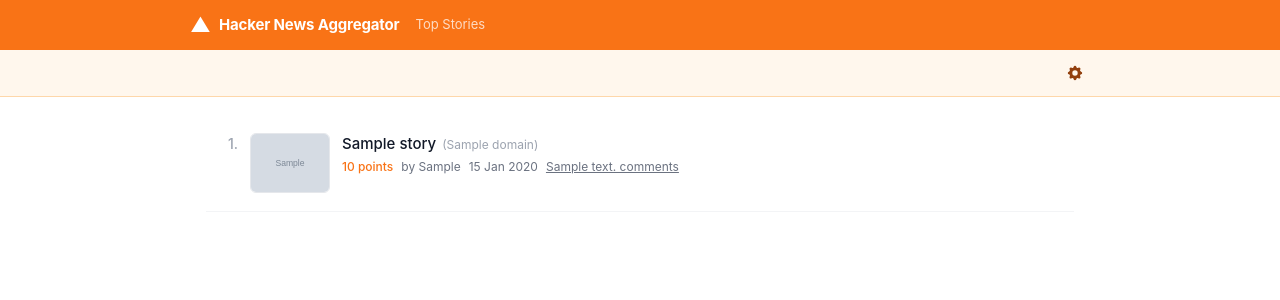
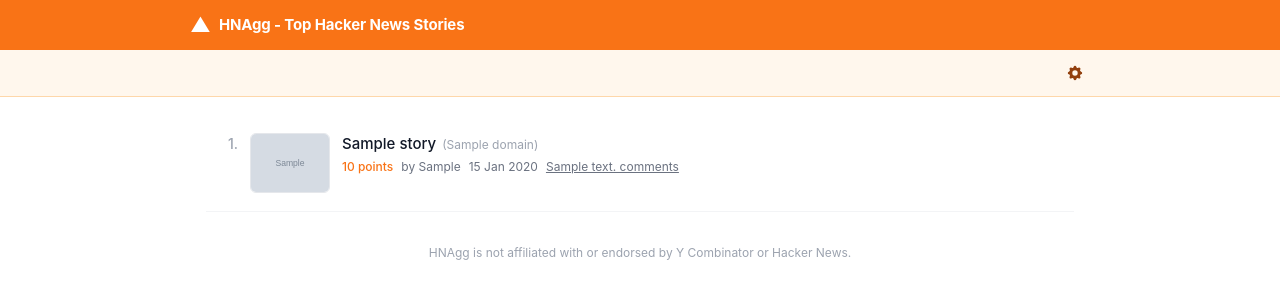
Before and after one commit to kurtmoser/hnagg, a Node project: template backend/views/home.hbs in a window 1280 px wide. Shown: the top 300 px of the page. Run offline with Node 20 templates, Linux system fonts and the light colour scheme; the template is opened without the code that fills it: most values are stand-ins (such as "Sample title", 1, 10 or a date in 2020); grey boxes marked "Sample" are stand-in pictures.

Commit message:
Tweak header and add footer

```diff
--- a/backend/src/pages/pages.helpers.ts
+++ b/backend/src/pages/pages.helpers.ts
@@ -400,7 +400,7 @@ export function buildJsonLd(
     {
       '@context': 'https://schema.org',
       '@type': 'WebSite',
-      name: 'Hacker News Aggregator',
+      name: 'HNAgg',
       url: `${DOMAIN}/`,
     },
     {
--- a/backend/views/home.hbs
+++ b/backend/views/home.hbs
@@ -305,7 +305,7 @@
       justify-content: center;
       align-items: center;
       gap: 0.5rem;
-      padding: 2rem 0;
+      padding: 2rem 0 0;
     }
     .page-link {
       display: inline-flex;
@@ -333,6 +333,16 @@
       border-color: #f97316;
       cursor: default;
     }
+    /* Footer */
+    footer {
+      text-align: center;
+      padding: 0.5rem 1rem 1.5rem;
+    }
+    footer p {
+      font-size: 0.75rem;
+      color: #9ca3af;
+      margin: 0;
+    }
   </style>
 </head>
 <body>
@@ -341,9 +351,8 @@
   <div class="header-content">
     <a class="logo" href="/">
       <span class="logo-icon">&#9650;</span>
-      <span class="logo-text">Hacker News Aggregator</span>
+      <span class="logo-text">HNAgg - Top Hacker News Stories</span>
     </a>
-    <span class="tagline">Top Stories</span>
   </div>
 </header>
 
@@ -429,6 +438,10 @@
   </section>
 </main>
 
+<footer>
+  <p>HNAgg is not affiliated with or endorsed by Y Combinator or Hacker News.</p>
+</footer>
+
 <script>
 (function() {
   var startX = 0, startY = 0;
```
Also changed, not shown: backend/src/pages/pages.controller.ts (+7 -4 lines).
